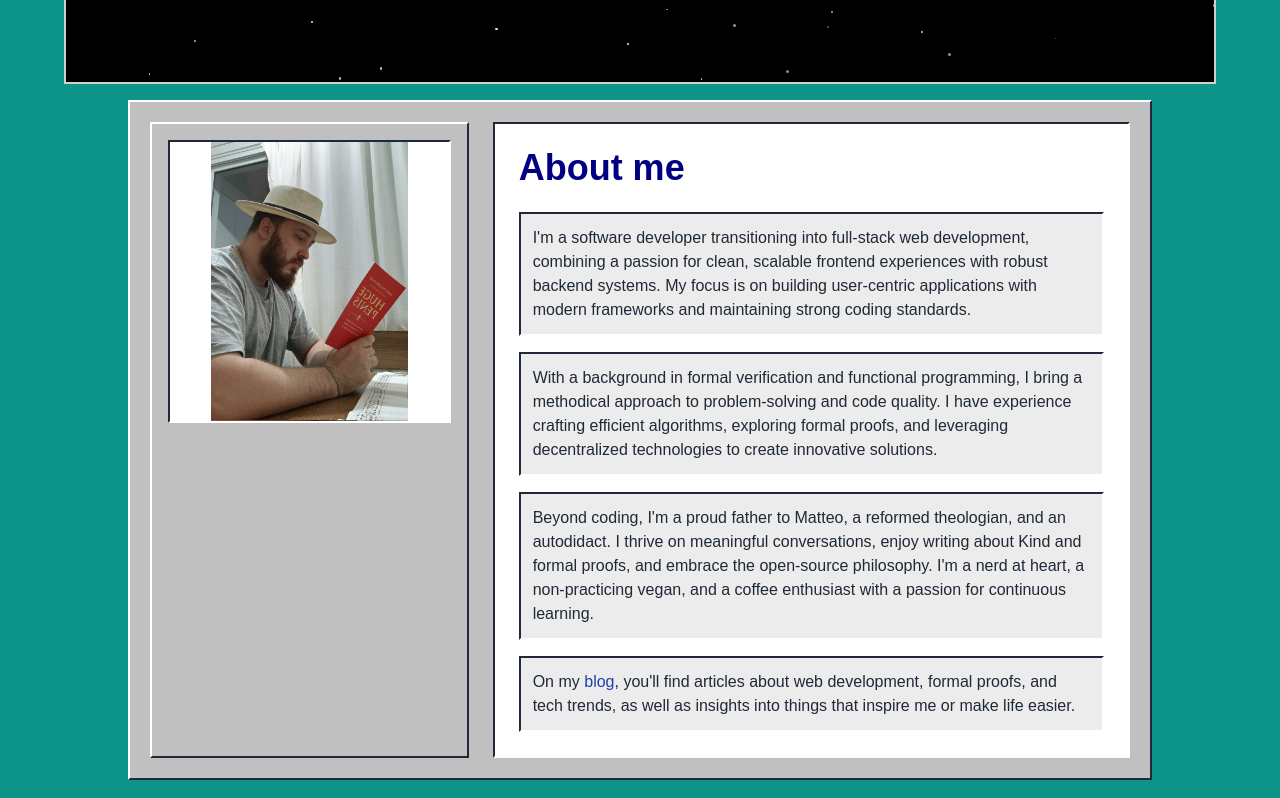
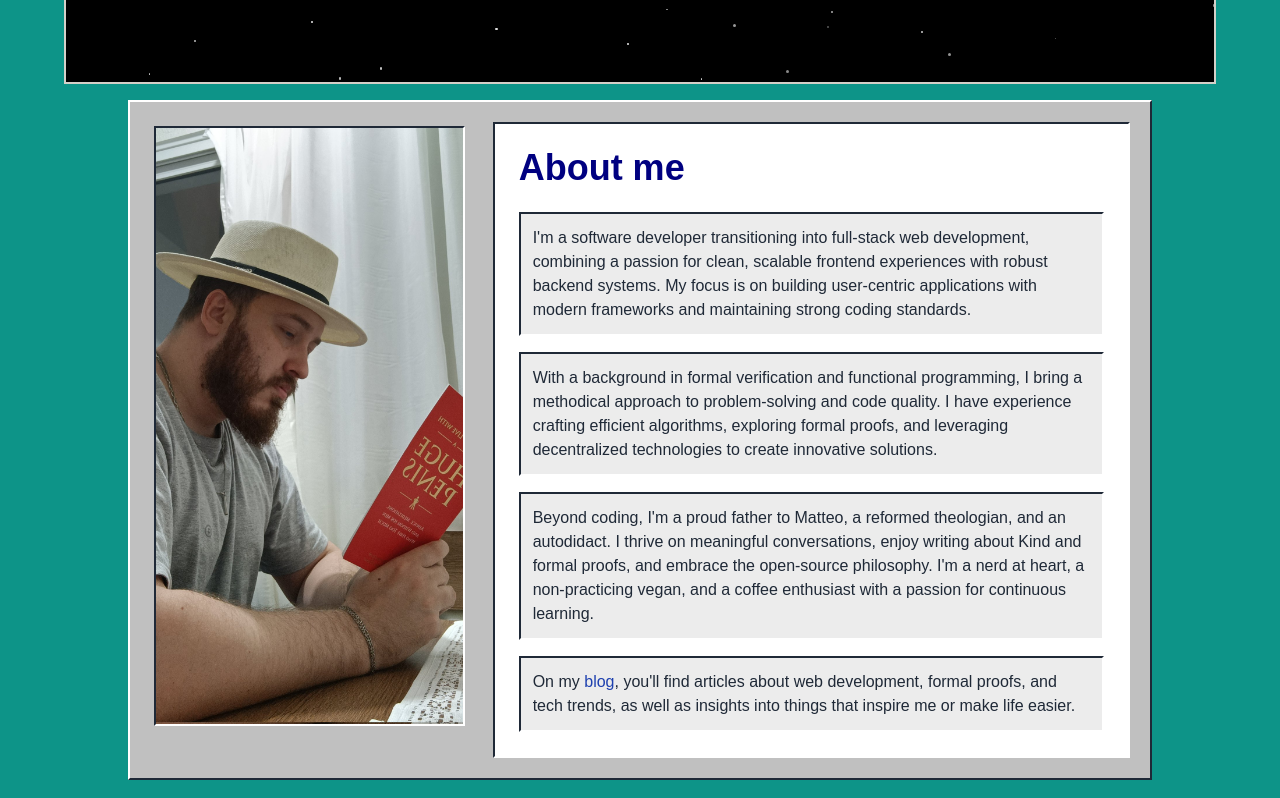
Before and after one commit to SergioBonatto/site, a Next.js app: page / in a window 1280 px wide. Shown: the part 660-1458 px from the top of the page. Built offline with nearby package versions, Linux system fonts and the light colour scheme.

Commit message:
fix: photo about

```diff
--- a/src/components/About/about.tsx
+++ b/src/components/About/about.tsx
@@ -51,12 +51,13 @@ const About: React.FC<AboutProps> = ({
         {/* Left Panel - Image */}
         <div className="w-full md:w-1/3">
           <div className={cn(
-            "bg-[#c0c0c0] h-full p-2 md:p-4",
-            "border-2",
+            "bg-[#c0c0c0] h-full p-1 md:p-1",
+            "border-1",
             WIN95_BORDERS.raised
           )}>
             <div className={cn(
-              "relative w-full aspect-square",
+  "relative w-full",
+  "h-[600px]",
   "border-2",
   WIN95_BORDERS.sunken,
   "bg-white p-1"
@@ -66,7 +67,7 @@ const About: React.FC<AboutProps> = ({
     alt={imageAlt}
     fill
     priority
-                className="object-contain"
+    className="object-cover"
               />
             </div>
           </div>
```
Lines whose indentation alone changed are shown as unchanged.
